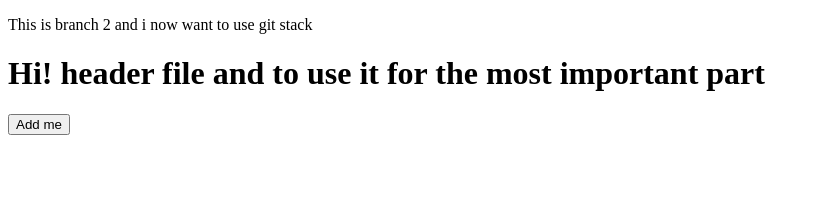
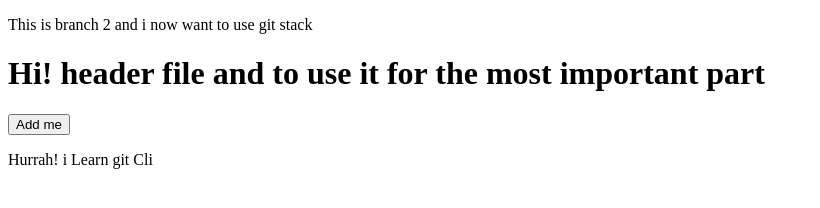
Before and after one commit to tanvirhossains/practice_git, a plain HTML site: page index.html in a window 1280 px wide. Shown: the whole page, without its empty margins (0-820 px from the left). Drawn offline with Linux system fonts and the light colour scheme.

Commit message:
adding new line in the index.html

```diff
--- a/index.html
+++ b/index.html
@@ -1,11 +1,13 @@
 <!DOCTYPE html>
 <html lang="en">
+
 <head>
     <meta charset="UTF-8">
     <meta http-equiv="X-UA-Compatible" content="IE=edge">
     <meta name="viewport" content="width=device-width, initial-scale=1.0">
     <title>Branch 2</title>
 </head>
+
 <body>
     <p>
         This is branch 2 and i now want to use git stack
@@ -15,5 +17,8 @@
     </h1>
     <button>Add me </button>
 
+    <p>Hurrah! i Learn git Cli</p>
+
 </body>
+
 </html>
```
